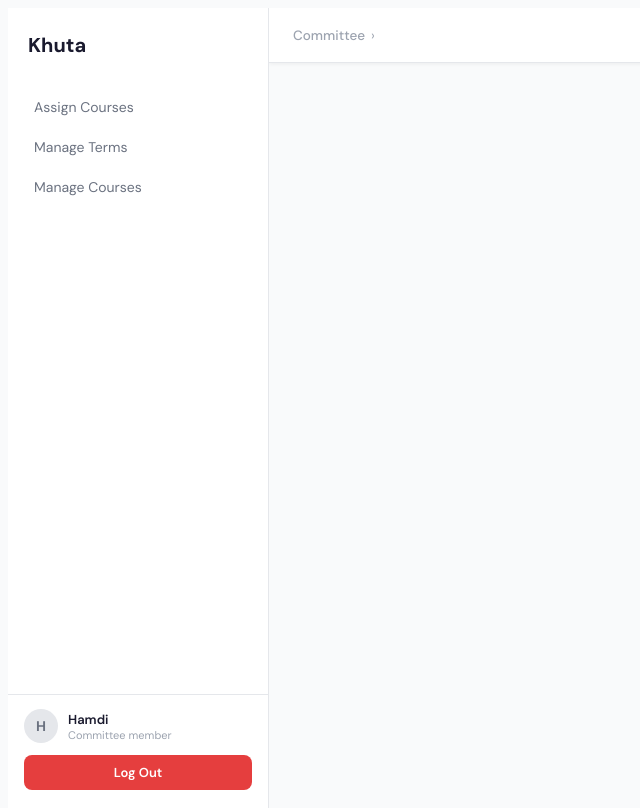
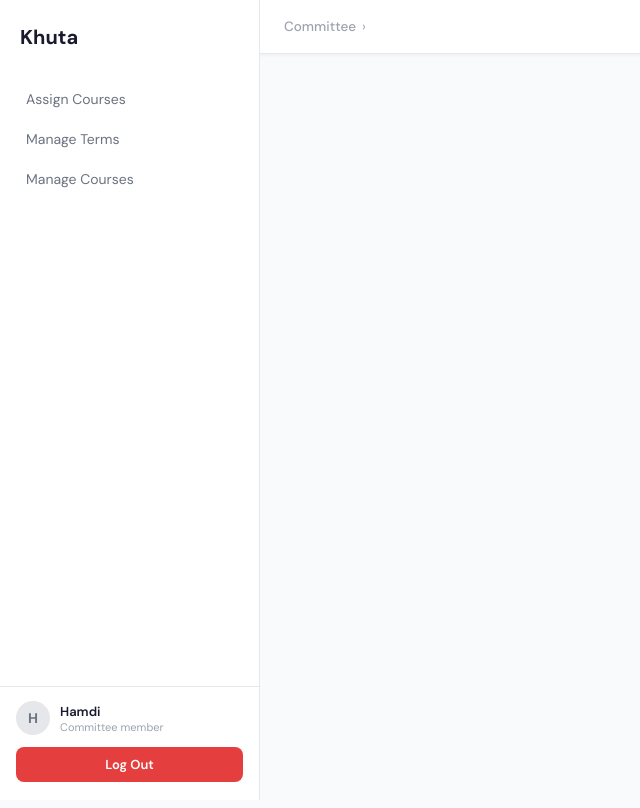
Before and after one commit to KawtharAlomran/SWE363ProjectGroup12, a React (Vite) app in the folder my-react-app/: page /committee in a window 1280 px wide. Shown: the whole page, without its empty margins (0-640 px from the left). Built offline with nearby package versions, Linux system fonts and the light colour scheme.

Commit message:
Modify the size of the layout

```diff
--- a/my-react-app/src/styles/global.css
+++ b/my-react-app/src/styles/global.css
@@ -25,8 +25,13 @@
   --shadow-sm:      0 1px 4px rgba(0, 0, 0, 0.06);
 }
 
+* {
+  box-sizing: border-box;
+  margin: 0;
+  padding: 0;
+}
 
-html, body {
+html, body, #root  {
   width: 100%;
   height: 100%;
 }
@@ -44,15 +49,15 @@ body {
 
 .layout {
   display: flex;
-  width: 100vw;
-  height: 100vh;
+  min-height: 100vh;
+  width: 100%;
   overflow: hidden;
 }
 
 /*  Sidebar  */
 .layout__sidebar {
   width: var(--sidebar-w);
-  height: 100vh;
+  min-height: 100vh;
   background: var(--white);
   display: flex;
   flex-direction: column;
```
